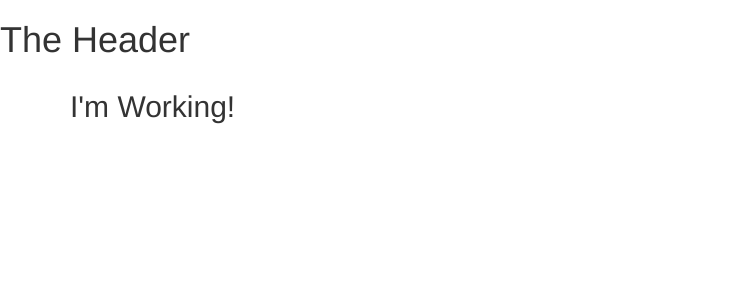
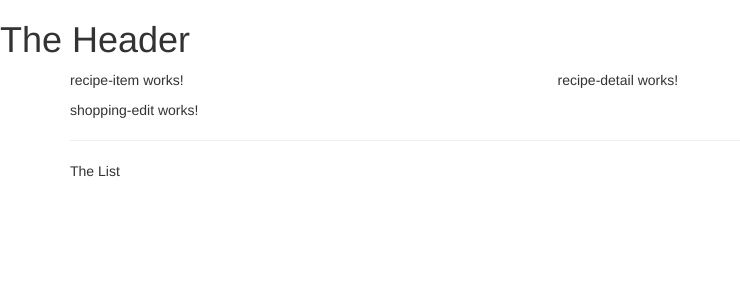
Before and after one commit to ssamsara98/angular-complete-guide, an Angular app in the folder 01-the-basics/: page / in a window 1280 px wide. Shown: the top 300 px of the page, without its empty margins (0-740 px from the left). Built offline with nearby package versions, Linux system fonts and the light colour scheme.

Commit message:
Using the Components

```diff
--- a/01-the-basics/src/app/app.component.html
+++ b/01-the-basics/src/app/app.component.html
@@ -1,9 +1,9 @@
 <app-header></app-header>
-
 <div class="container">
 	<div class="row">
 		<div class="col-md-12">
-			<h2>I'm Working!</h2>
+			<app-recipes></app-recipes>
+			<app-shopping-list></app-shopping-list>
 		</div>
 	</div>
 </div>
--- a/01-the-basics/src/app/recipes/recipe-list/recipe-list.component.html
+++ b/01-the-basics/src/app/recipes/recipe-list/recipe-list.component.html
@@ -1 +1 @@
-<p>recipe-list works!</p>
+<app-recipe-item></app-recipe-item>
--- a/01-the-basics/src/app/recipes/recipes.component.html
+++ b/01-the-basics/src/app/recipes/recipes.component.html
@@ -1 +1,8 @@
-<p>recipes works!</p>
+<div class="row">
+	<div class="col-md-5">
+		<app-recipe-list></app-recipe-list>
+	</div>
+	<div class="col-md-7">
+		<app-recipe-detail></app-recipe-detail>
+	</div>
+</div>
--- a/01-the-basics/src/app/shopping-list/shopping-list.component.html
+++ b/01-the-basics/src/app/shopping-list/shopping-list.component.html
@@ -1 +1,7 @@
-<p>shopping-list works!</p>
+<div class="row">
+	<div class="col-xs-10">
+		<app-shopping-edit></app-shopping-edit>
+		<hr>
+		<p>The List</p>
+	</div>
+</div>
```
